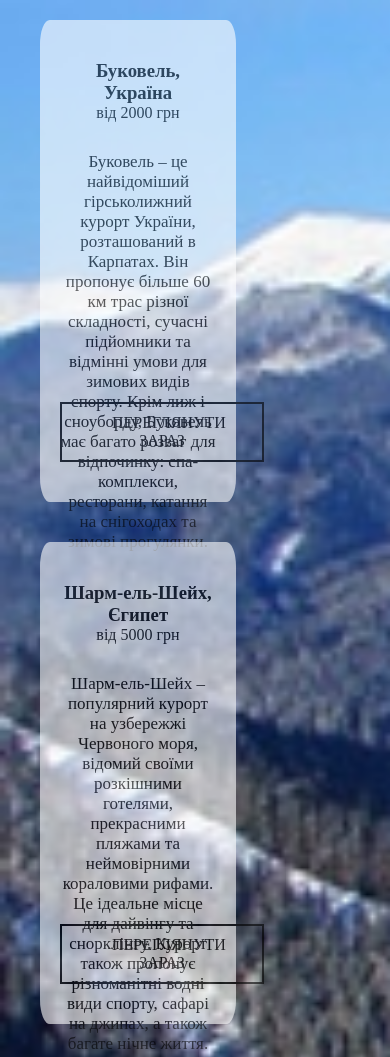
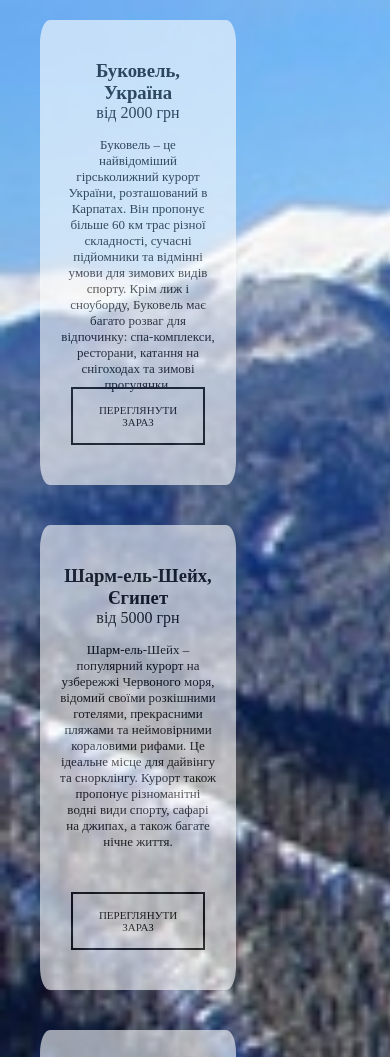
Before and after one commit to Yuraclassyrayes/yuraclas, a plain HTML site: page index.html in a window 390 px wide. Shown: the part 4760-5817 px from the top of the page. Drawn offline with Linux system fonts and the light colour scheme.

Commit message:
Update style.css

```diff
--- a/style.css
+++ b/style.css
@@ -854,6 +854,23 @@ html, body {
     .footer_text p{
         display: none;
     }
+    .sub_inf {
+        height: 200px;
+        font-size: 13px;
+        margin-top: 15px ;
+    }
+
+
+
+    .sub_btn {
+        border: 2px solid black;
+        padding: 15px;
+        width: 100px;
+        text-align: center;
+        margin: 0 auto;
+        margin-top: 50px;
+        font-size: 11px;
+    }
 }
 
 @media only screen and (max-width:560px) {
```
